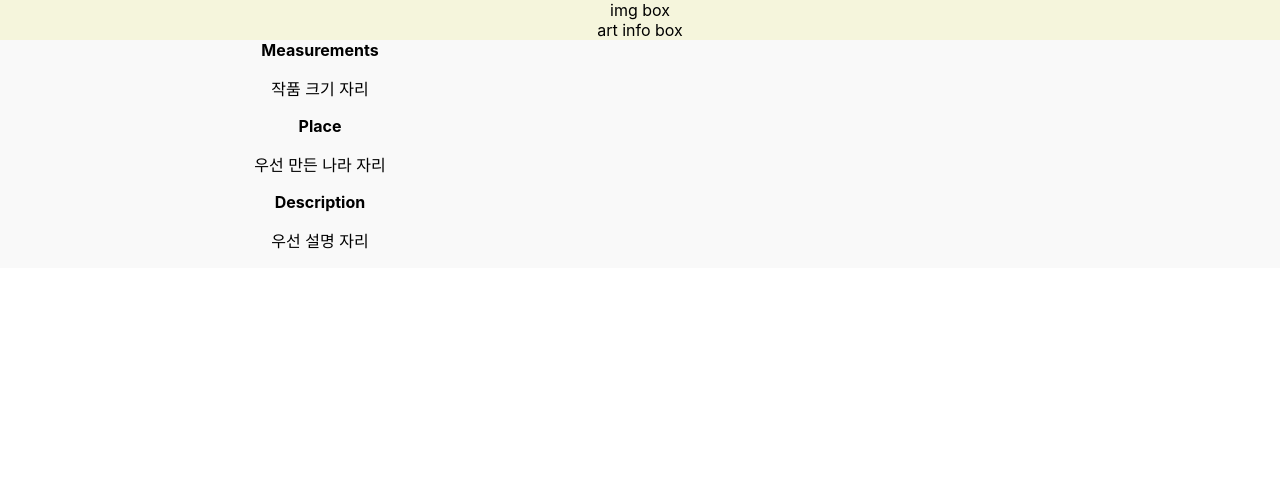
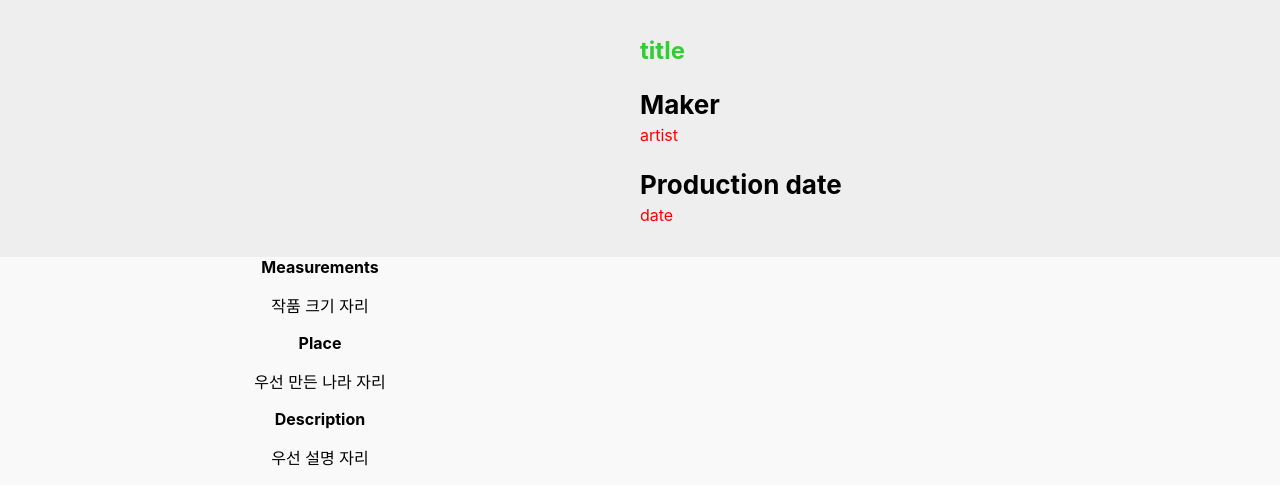
Before and after one commit to anemoa/retry-museum-project, a React (Create React App) app: page / in a window 1280 px wide. Shown: the top 504 px of the page. Built offline with nearby package versions, Linux system fonts and the light colour scheme; the HTML template or start-up script is replaced by a standard one.

Commit message:
feat: add ObjInfoSection style and structure

```diff
--- a/src/pages/work-of-arts/components/ObjectInfoSection.jsx
+++ b/src/pages/work-of-arts/components/ObjectInfoSection.jsx
@@ -1,13 +1,66 @@
-import React from 'react'
+import React from 'react';
 import styled from 'styled-components';
 
-const ObjInfoSection = styled.section``;
+const ObjInfoSection = styled.section`
+    display: flex;
+    background-color: #eee;
+`;
+
+const ObjImageBox = styled.div`
+    width: 50%;
+    max-width: 750px;
+
+	img{
+		width: 100%;
+	}
+`;
+
+
+const ObjArtInfoBox = styled.div`
+    width: 50%;
+    padding: 1rem 1.5625rem;
+	text-align: left;
+
+	h2{
+		color: limegreen;
+	}
+`;
+
+const ObjArtInfoElement = styled.div`
+	margin-top: 1.5rem;
+
+	strong{
+		font-size: 26px;
+		font-weight: bold;
+	}
+
+	p{
+		margin-top: 5px;
+		font-size: 16px;
+		color: red;
+	}
+`;
 
 export const ObjectInfoSection = () => {
-  return (
-	<section>
-		<div>img box</div>
-		<div>art info box</div>
-	</section>
-  )
-}
+    return (
+        <ObjInfoSection>
+            <ObjImageBox>
+                <img src='' alt='' />
+            </ObjImageBox>
+
+            <ObjArtInfoBox>
+                <h2>title</h2>
+
+                <ObjArtInfoElement>
+                    <strong>Maker</strong>
+                    <p>artist</p>
+                </ObjArtInfoElement>
+
+                <ObjArtInfoElement>
+                    <strong>Production date</strong>
+                    <p>date</p>
+                </ObjArtInfoElement>
+            </ObjArtInfoBox>
+        </ObjInfoSection>
+    );
+};
```
